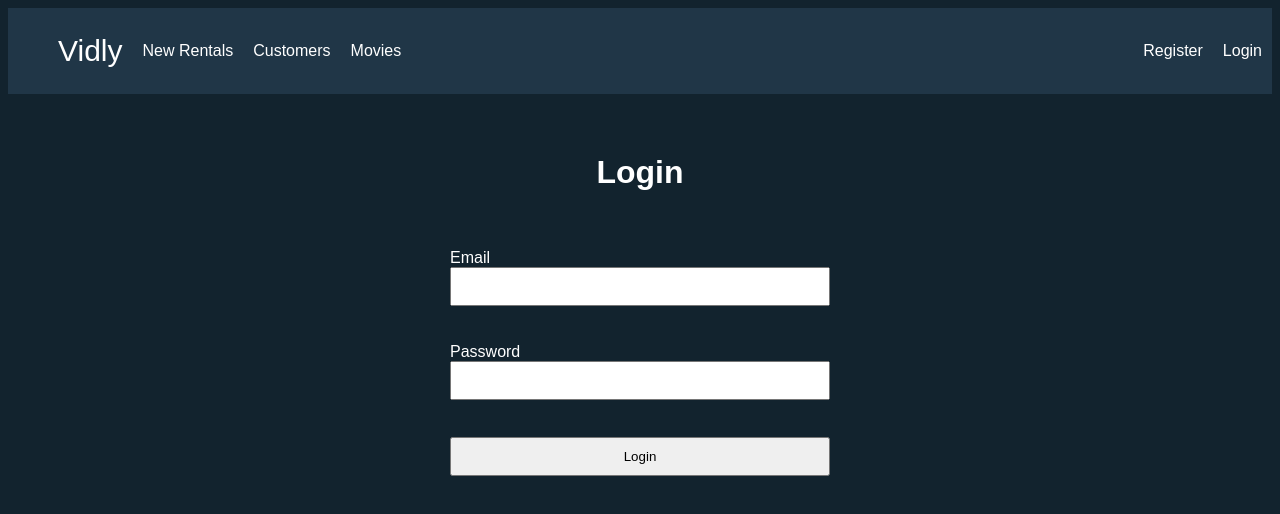
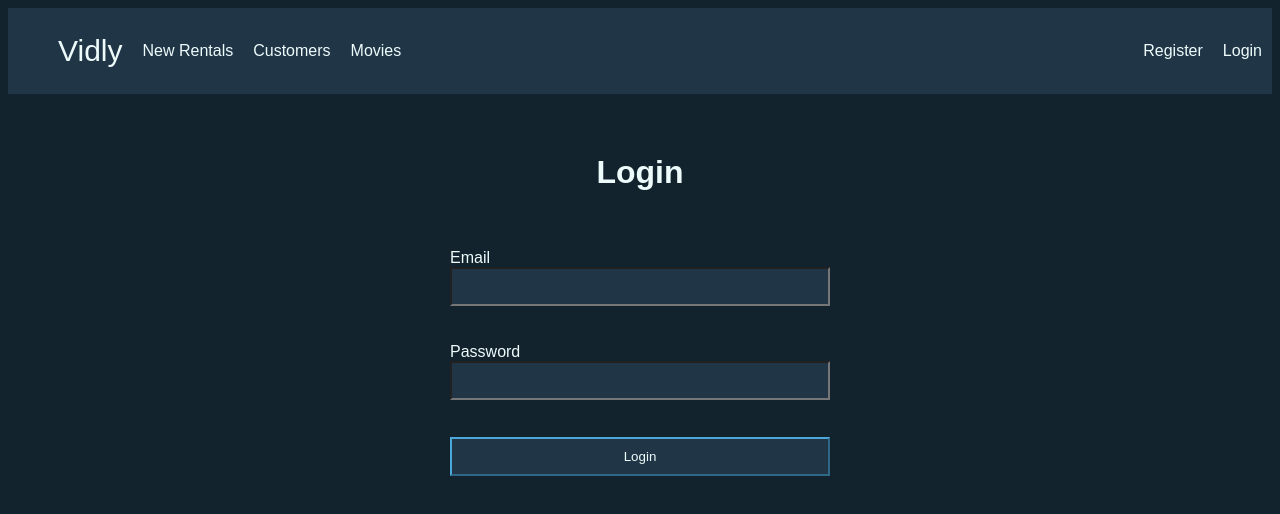
Before and after one commit to IzStriker/Vidly-Frontend, a Vue app: page /login in a window 1280 px wide. Shown: the top 514 px of the page. Built offline with nearby package versions, Linux system fonts and the light colour scheme.

Commit message:
style: improve login page styles

```diff
--- a/src/App.vue
+++ b/src/App.vue
@@ -20,12 +20,12 @@
 
 <style scoped>
 .nav {
-  background: #203647;
+  background: var(--ShadowDarkBlue);
   margin-bottom: 10px;
 }
 /* Applies to router links */
 .nav a {
-  color: white;
+  color: var(--ShadowLightBlue);
   text-decoration: none;
 }
 .nav .menu {
--- a/src/assets/css/global.css
+++ b/src/assets/css/global.css
@@ -3,6 +3,14 @@
  * Classic Double Blue Color Scheme
  * https://hookagency.com/blog/website-color-schemes/
  */
+
+:root {
+  --DarkBlue: #12232e;
+  --LighterBlue: #007cc7;
+  --LightestBlue: #4da8da;
+  --ShadowDarkBlue: #203647;
+  --ShadowLightBlue: #eefbfb;
+}
 
 * {
   box-sizing: border-box;
@@ -11,7 +19,7 @@ body {
   font-family: sans-serif;
   height: 100%;
   min-height: 100vh;
-  background-color: #12232e;
+  background-color: var(--DarkBlue);
 }
 
 .app {
--- a/src/views/Login.vue
+++ b/src/views/Login.vue
@@ -32,7 +32,7 @@ export default defineComponent({
 }
 
 .container .form {
-  color: white;
+  color: var(--ShadowLightBlue);
   min-height: 400px;
   min-width: 400px;
   display: flex;
@@ -46,8 +46,20 @@ export default defineComponent({
   width: 100%;
 }
 
-.row input {
+input {
   width: 100%;
   padding: 10px;
 }
+
+input[type="submit"] {
+  background-color: var(--ShadowDarkBlue);
+  color: var(--ShadowLightBlue);
+  border-color: var(--LightestBlue);
+}
+
+input[type="text"],
+input[type="password"] {
+  background-color: var(--ShadowDarkBlue);
+  color: var(--ShadowLightBlue);
+}
 </style>
```
